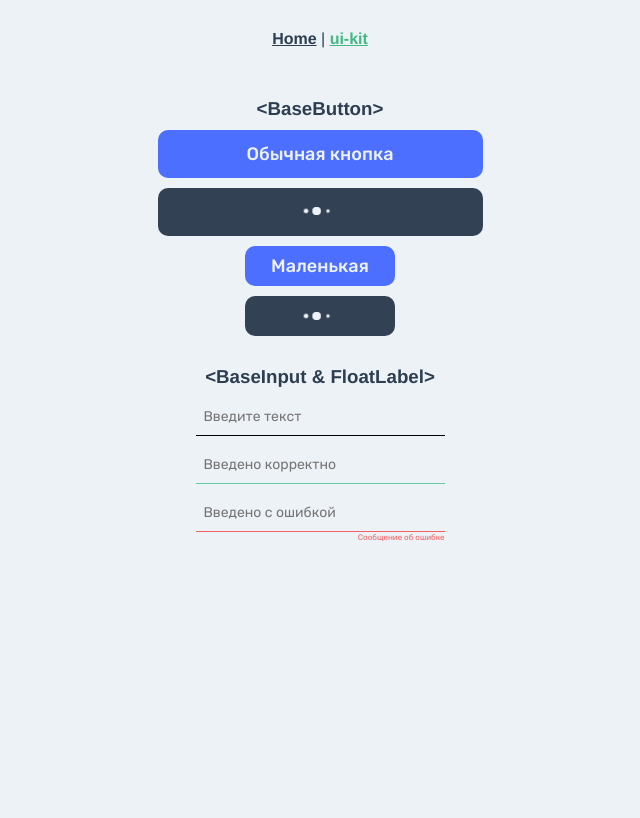
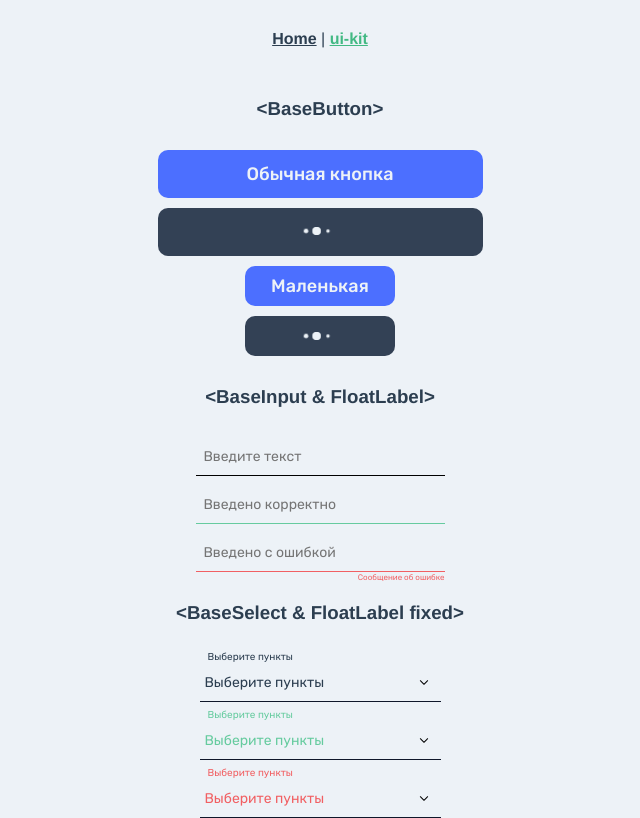
Before and after one commit to aleksaandr24/vue-pets, a Vue app: page /ui-kit in a window 1280 px wide. Shown: the whole page, without its empty margins (320-960 px from the left). Built offline with nearby package versions, Linux system fonts and the light colour scheme.

Commit message:
Add BaseSelect ui-component

```diff
--- a/src/assets/styles/common/mixins.scss
+++ b/src/assets/styles/common/mixins.scss
@@ -37,3 +37,11 @@
   font-size: 8px;
   line-height: 150%;
 }
+
+@mixin select-text {
+  font-family: 'Rubik-Regular';
+  font-style: normal;
+  font-weight: 400;
+  font-size: 14px;
+  line-height: 21px;
+}
--- a/src/assets/styles/main.scss
+++ b/src/assets/styles/main.scss
@@ -28,4 +28,5 @@ body.dark-theme {
         "@/views/UIKit/UIKit.scss",
         "@/components/ui/BaseButton/BaseButton.scss",
         "@/components/ui/BaseInput/BaseInput.scss",
-        "@/components/ui/FloatLabel/FloatLabel.scss";
+        "@/components/ui/FloatLabel/FloatLabel.scss",
+        "@/components/ui/BaseSelect/BaseSelect.scss";
--- a/src/components/ui/BaseInput/BaseInput.vue
+++ b/src/components/ui/BaseInput/BaseInput.vue
@@ -22,14 +22,17 @@ export default {
       type: String,
       default: ''
     },
+
     elemClass: {
       type: String,
       default: ''
     },
+
     placeholder: {
       type: String,
       default: ''
     },
+
     errorMessage: {
       type: String,
       default: ''
--- /dev/null
+++ b/src/components/ui/BaseSelect/BaseSelect.scss
@@ -0,0 +1,29 @@
+.base-select {
+  margin-top: 10px;
+  padding: 8px 5px;
+  appearance: none;
+  box-sizing: border-box;
+  display: inline-block;
+  border: none;
+  border-bottom: 1px solid $color-solid-bg-dark;
+  outline: none;
+  background: transparent;
+  background: url('@/assets/images/select-arrow_down.svg') no-repeat 95%;
+  cursor: pointer;
+  @include select-text;
+  color: inherit;
+
+  &:focus {
+    background: url('@/assets/images/select-arrow_up.svg') no-repeat 95%;
+    background-color: #FFFFFF;
+    border: none;
+    border-top: 1px solid $color-solid-bg-dark;
+    box-shadow: 0px 1px 2px rgba(0, 0, 0, 0.25);
+    border-radius: 0px 0px 2px 2px;
+  }
+
+  &__option {
+    @include select-text;
+    color: $color-solid-light-dark;
+  }
+}
--- /dev/null
+++ b/src/components/ui/BaseSelect/BaseSelect.vue
@@ -0,0 +1,55 @@
+<template>
+  <select
+    class="base-select"
+    :class="elemClass"
+    :value="modelValue"
+    @change="$emit('update:modelValue', $event.target.value)"
+  >
+    <option
+      disabled
+      selected
+      value=""
+    >
+      {{ elemCaption }}
+    </option>
+    <option
+      v-for="(optionText, index) in elemData"
+      :key="index"
+      class="base-select__option"
+    >
+      {{ optionText }}
+    </option>
+  </select>
+</template>
+
+<script>
+export default {
+  name: 'BaseSelect',
+
+  props: {
+    modelValue: {
+      type: String,
+      default: ''
+    },
+
+    elemClass: {
+      type: String,
+      default: ''
+    },
+
+    elemCaption: {
+      type: String,
+      default: 'Выберите пункты'
+    },
+
+    elemData: {
+      type: Array,
+      default: []
+    }
+  },
+
+  emits: [
+    'update:modelValue'
+  ]
+}
+</script>
--- a/src/components/ui/FloatLabel/FloatLabel.vue
+++ b/src/components/ui/FloatLabel/FloatLabel.vue
@@ -41,7 +41,7 @@ export default {
     }
   },
 
-  data () {
+  data() {
     return {
       formEl: undefined,
       labelEl: undefined,
@@ -51,30 +51,30 @@ export default {
   },
 
   computed: {
-    inputId () {
+    inputId() {
       return this.for
     },
 
-    classObject () {
+    classObject() {
       return {
         'vfl-label-on-input': this.on && (this.isActive || this.fixed),
         'vfl-label-on-focus': this.isFocused
       }
     },
 
-    formElType () {
+    formElType() {
       return this.formEl ? this.formEl.tagName.toLowerCase() : ''
     },
 
-    floatLabel () {
-      if (this.label) return this.label
+    floatLabel() {
+      if (this.label !== '') return this.label
 
       switch (this.formElType) {
         case 'input':
         case 'textarea':
           return this.formEl.placeholder
         case 'select':
-          return this.formEl.querySelector('option[disabled][selected]').innerHTML
+          return this.formEl.querySelector('option[disabled]').innerHTML
         default:
           return ''
       }
--- a/src/views/UIKit/UIKit.scss
+++ b/src/views/UIKit/UIKit.scss
@@ -6,7 +6,7 @@
   gap: 10px;
 
   &__section {
-    margin-top: 20px;
+    margin: 20px 0;
 
     &::before {
       content: '<';
@@ -56,4 +56,9 @@
       border-color: $color-solid-success;
     }
   }
+
+  &__regular-select {
+    width: 241px;
+    // height: 161px;
+  }
 }
--- a/src/views/UIKit/UIKit.vue
+++ b/src/views/UIKit/UIKit.vue
@@ -28,7 +28,7 @@
       class="ui-kit__regular-label"
     >
       <BaseInput
-        v-model.trim="baseInput1"
+        v-model="baseInput1"
         :elemClass="'ui-kit__regular-input'"
         :placeholder="'Введите текст'"
       />
@@ -37,7 +37,7 @@
       class="ui-kit__regular-label ui-kit__regular-label_success"
     >
       <BaseInput
-        v-model.trim="baseInput2"
+        v-model="baseInput2"
         :elemClass="'ui-kit__regular-input ui-kit__regular-input_success'"
         :placeholder="'Введено корректно'"
       />
@@ -46,10 +46,41 @@
       class="ui-kit__regular-label ui-kit__regular-label_danger"
     >
       <BaseInput
-        v-model.trim="baseInput3"
+        v-model="baseInput3"
         :errorMessage="'Сообщение об ошибке'"
         :placeholder="'Введено с ошибкой'"
         :elemClass="'ui-kit__regular-input ui-kit__regular-input_danger'"
+      />
+    </FloatLabel>
+    <h3 class="ui-kit__section">BaseSelect & FloatLabel fixed</h3>
+    <FloatLabel
+      class="ui-kit__regular-label"
+      :fixed="true"
+    >
+      <BaseSelect
+        v-model="baseSelect1"
+        :elemClass="'ui-kit__regular-select'"
+        :elemData="selectData"
+      />
+    </FloatLabel>
+    <FloatLabel
+      class="ui-kit__regular-label ui-kit__regular-label_success"
+      :fixed="true"
+    >
+      <BaseSelect
+        v-model="baseSelect2"
+        :elemClass="'ui-kit__regular-select'"
+        :elemData="selectData"
+      />
+    </FloatLabel>
+    <FloatLabel
+      class="ui-kit__regular-label ui-kit__regular-label_danger"
+      :fixed="true"
+    >
+      <BaseSelect
+        v-model="baseSelect3"
+        :elemClass="'ui-kit__regular-select'"
+        :elemData="selectData"
       />
     </FloatLabel>
   </div>
@@ -59,6 +90,7 @@
 import BaseButton from '@/components/ui/BaseButton/BaseButton.vue'
 import BaseInput from '@/components/ui/BaseInput/BaseInput.vue'
 import FloatLabel from '@/components/ui/FloatLabel/FloatLabel.vue'
+import BaseSelect from '@/components/ui/BaseSelect/BaseSelect.vue'
 
 export default {
   name: 'UIKit',
@@ -66,14 +98,23 @@ export default {
   components: {
     BaseButton,
     BaseInput,
-    FloatLabel
+    FloatLabel,
+    BaseSelect
   },
 
   data() {
     return {
       baseInput1: '',
       baseInput2: '',
-      baseInput3: ''
+      baseInput3: '',
+      baseSelect1: '',
+      baseSelect2: '',
+      baseSelect3: '',
+      selectData: [
+        'Пункт первый',
+        'Пункт второй',
+        'Пункт третий'
+      ]
     }
   }
 }
```
Also changed, not shown: src/assets/images/select-arrow_down.svg (added), src/assets/images/select-arrow_up.svg (added).
